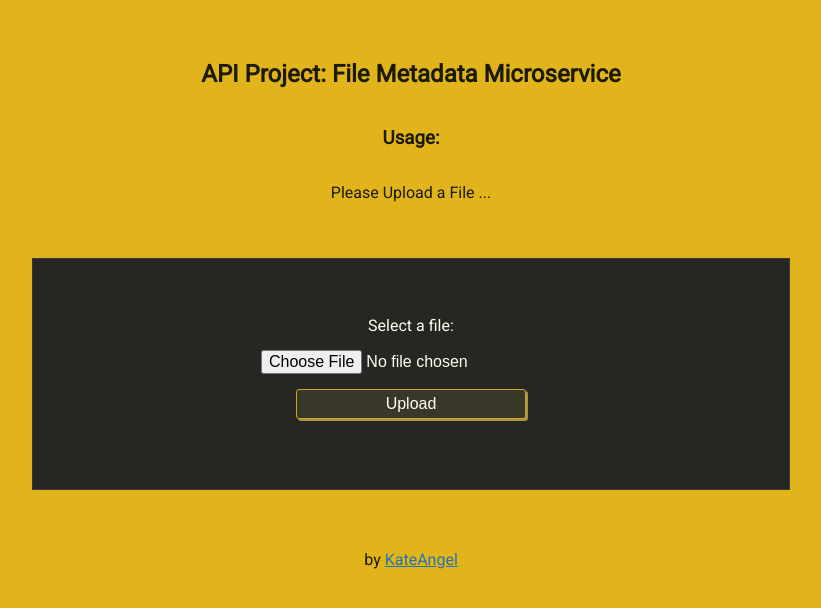
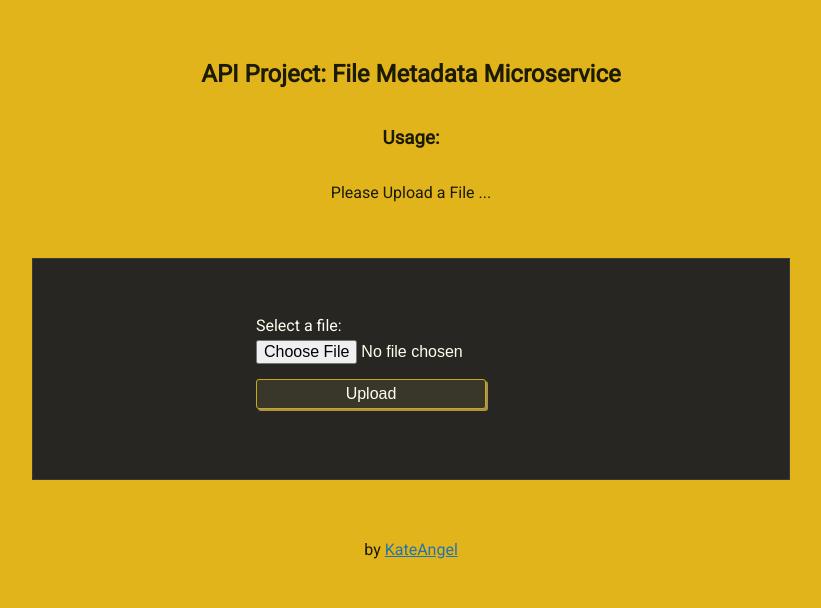
Before and after one commit to KateAngel/FileMetadataMicroservice, a website: page views/index.html in a window 1280 px wide. Shown: the whole page, without its empty margins (229-1050 px from the left). Drawn offline with Linux system fonts and the light colour scheme.

Commit message:
fix: input label

```diff
--- a/public/style.scss
+++ b/public/style.scss
@@ -58,11 +58,17 @@ form {
   border-radius: 5px;
 }
 
+label {
+  display: inline-block;
+  text-align: left;
+  width: 100%;
+}
+
 input {
   display: block;
-  position: relative;
-  margin: 10px auto;
-  padding: 5px;
+  margin-bottom: 10px;
+  padding: 5px 0;
+  width: 100%;
   border-radius: 3px;
   color: $txt-color-input;
   font-size: 16px;
--- a/views/index.html
+++ b/views/index.html
@@ -19,8 +19,10 @@
         <div class="view">
           <h4 id="output"></h4>
           <form enctype="multipart/form-data" method="POST" action="/api/fileanalyse">
-            <label for="myfile">Select a file:</label>
-            <input id="inputfield" type="file" name="upfile">
+            <label for="inputfield">
+              Select a file:
+            </label>
+            <input id="inputfield" type="file" name="upfile" value="fileupload" placeholder="file">
             <input id="button" type="submit" value="Upload">
           </form>
         </div>
```
Also changed, not shown: public/style.css, 1 other file.
